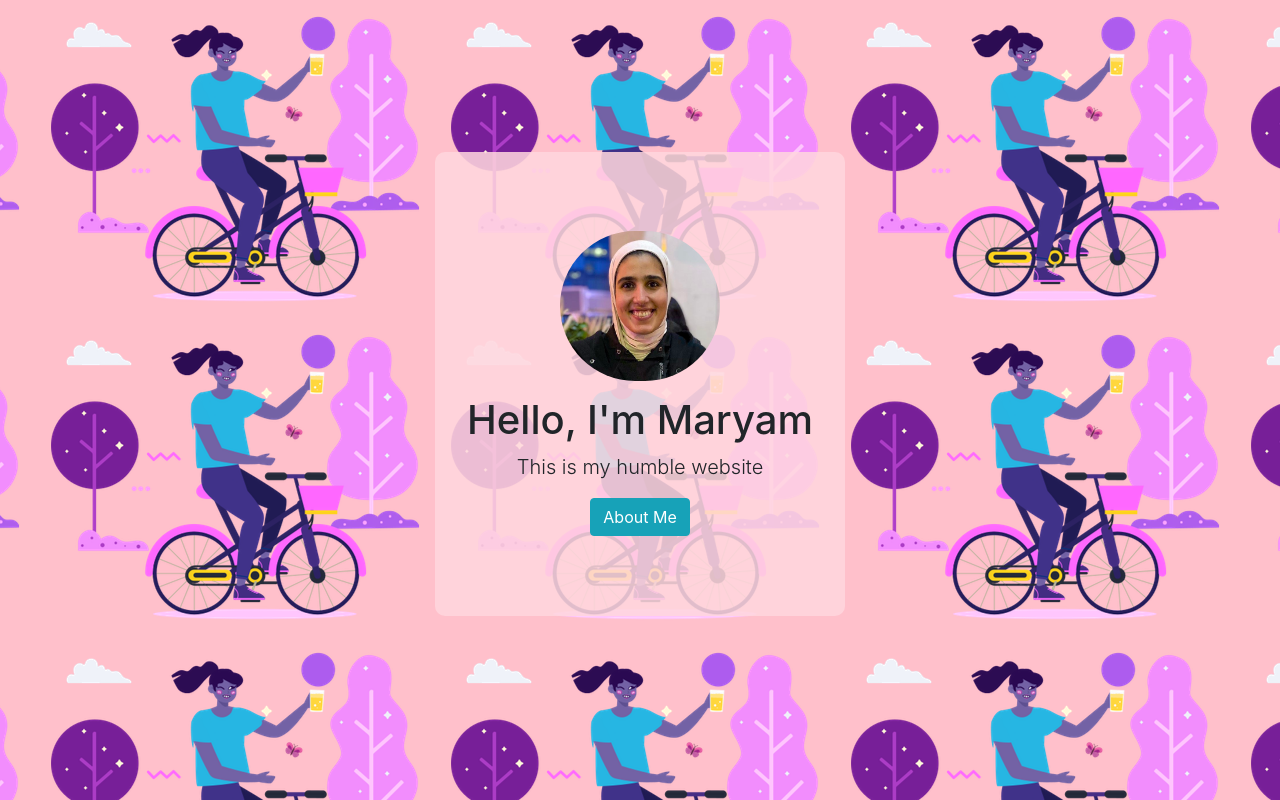
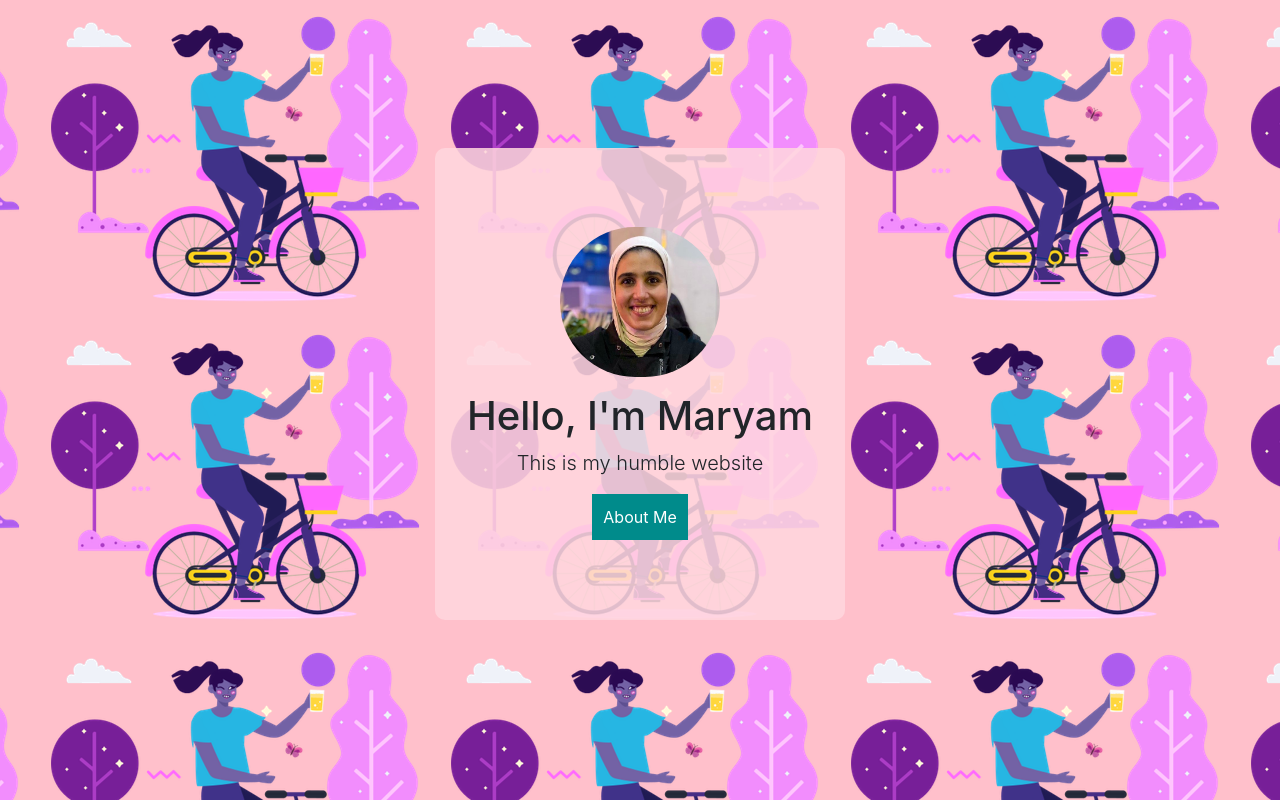
Before and after one commit to alomaryam/mywebsite, a plain HTML site: page index.html in a window 1280 px wide. Drawn offline with nearby package versions, Linux system fonts and the light colour scheme.

Commit message:
btncolor

```diff
--- a/index.html
+++ b/index.html
@@ -11,7 +11,7 @@
   </head>
 
   <body class="center">
-    <div class="jumbotron" id="smallbox">
+    <div class="jumbotron" id="smallboxone">
       <img class="maryam" src="./5ca54e08-f15b-48ea-98f8-15ba2dd7ebf2.jpg" />
       <h1 class="display-5">Hello, I'm Maryam</h1>
       <p class="lead">This is my humble website</p>
--- a/me.css
+++ b/me.css
@@ -25,7 +25,19 @@ html {
   font-size: 25px;
 }
 
-#smallbox {
+#smallboxone {
+  background-color: rgba(255, 215, 222, 0.863);
+  text-align: center;
+  border: rgb(216, 112, 112);
+  border-radius: 10px;
+  display: flex;
+  flex-direction: column;
+  justify-content: center;
+  align-items: center;
+  /* width: 100%; */
+}
+
+#smalboxtwo {
   background-color: rgba(255, 215, 222, 0.863);
   text-align: center;
   border: rgb(216, 112, 112);
@@ -36,7 +48,6 @@ html {
   align-items: center;
   width: 100%;
 }
-
 .box {
   display: flex;
   width: 73vw;
@@ -102,6 +113,11 @@ html {
   /* background-color: teal; */
 }
 #button {
+  background-color: darkcyan;
+  padding: 10px;
+  box-shadow: none;
+  border-radius: 0px;
+  border-color: transparent;
   /* background-color: tomato; */
   /* border-top: transparent; */
 }
```
Also changed, not shown: aboutme.html (+1 -1 lines).
